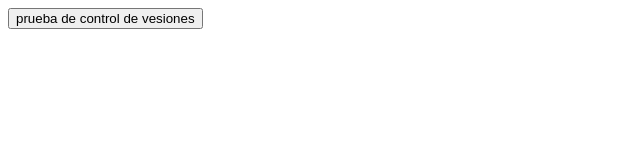
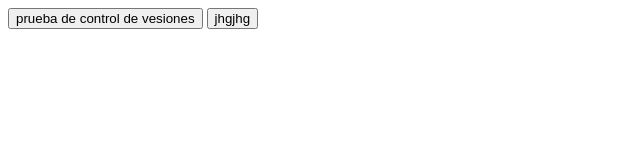
Before and after one commit to TeamDevTICS/SOweb, a plain HTML site: page index.html in a window 1280 px wide. Shown: the whole page, without its empty margins (0-640 px from the left). Drawn offline with Linux system fonts and the light colour scheme.

Commit message:
segundo commit

```diff
--- a/index.html
+++ b/index.html
@@ -8,5 +8,6 @@
 </head>
 <body>
     <button type="button" name="button">prueba de control de vesiones</button>
+    <button type="button">jhgjhg</button>
 </body>
 </html>
```
